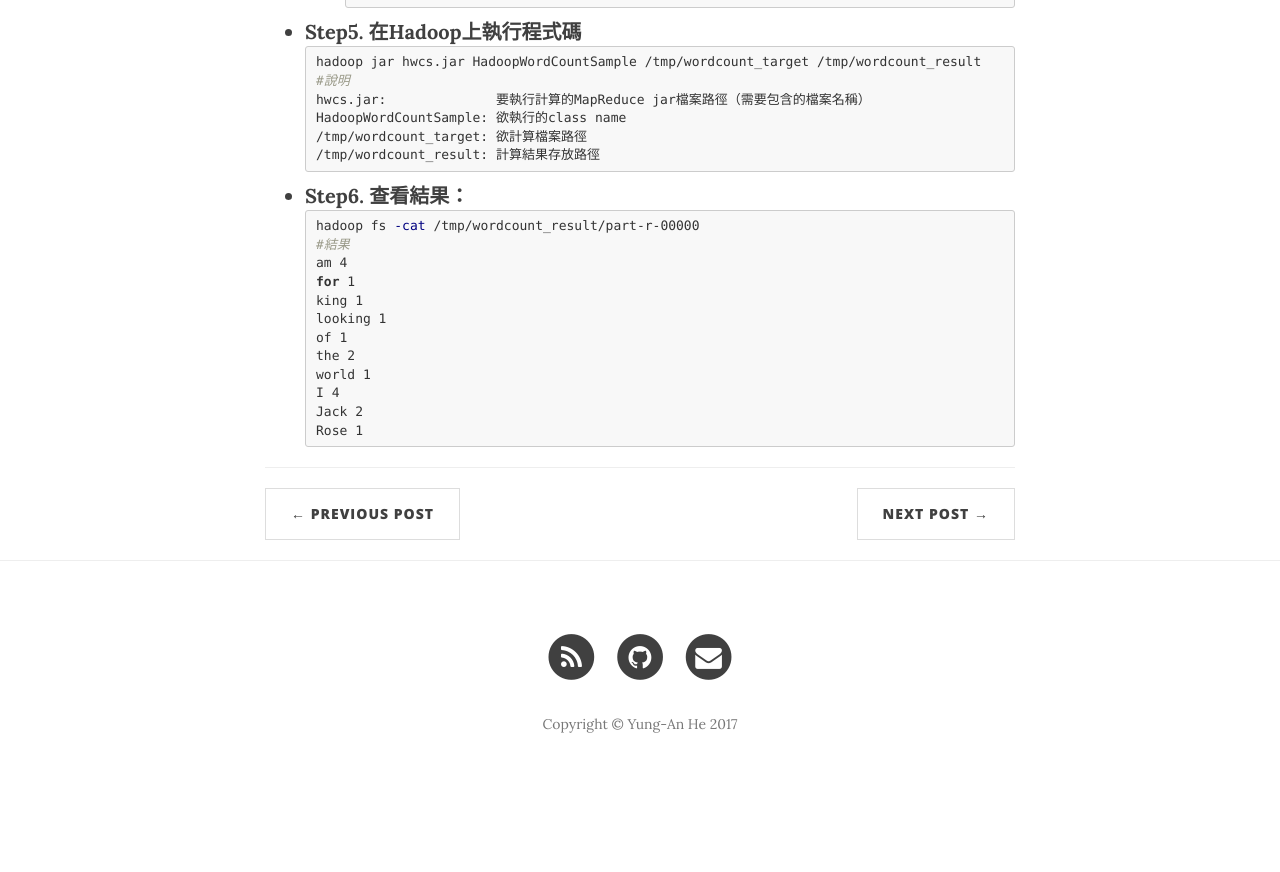
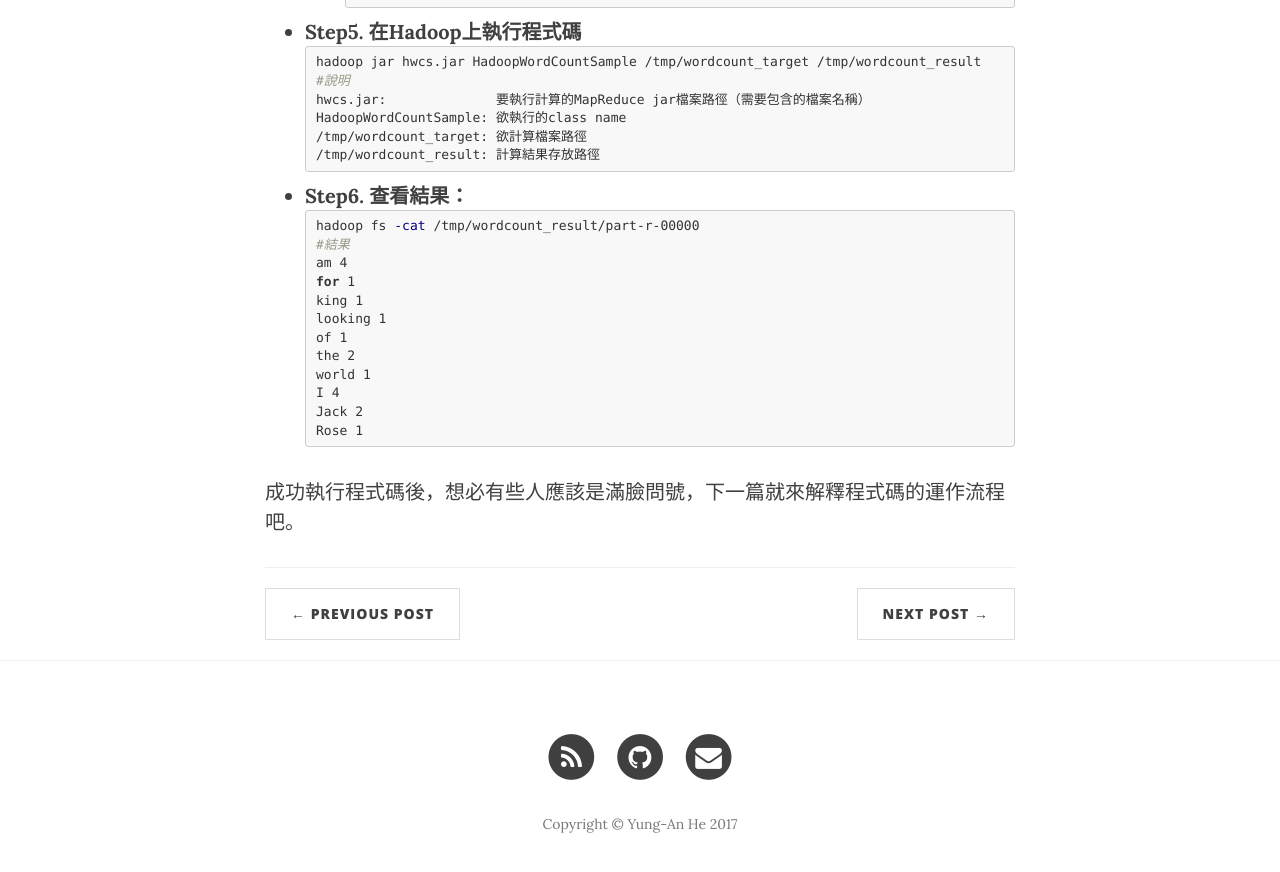
Before and after one commit to mathsigit/blog_page, a Jekyll site: the page built from _posts/2017-12-10-30days-series-6-mapreduce.md, in a window 1280 px wide and 900 px high, scrolled down 3104 px. Shown: the top 872 px of the window. Built offline with Jekyll 4.4.1, drawn with Linux system fonts in a browser that asks for light colours; nearby versions of some CDN libraries; before the commit the page ends 3904 px from its top, so only the background shows below that.

Commit message:
Adding description in 30 days series,day 6.

````diff
--- a/_posts/2017-12-10-30days-series-6-mapreduce.md
+++ b/_posts/2017-12-10-30days-series-6-mapreduce.md
@@ -148,3 +148,5 @@ I 4
 Jack 2
 Rose 1
 ```
+
+成功執行程式碼後，想必有些人應該是滿臉問號，下一篇就來解釋程式碼的運作流程吧。
````
